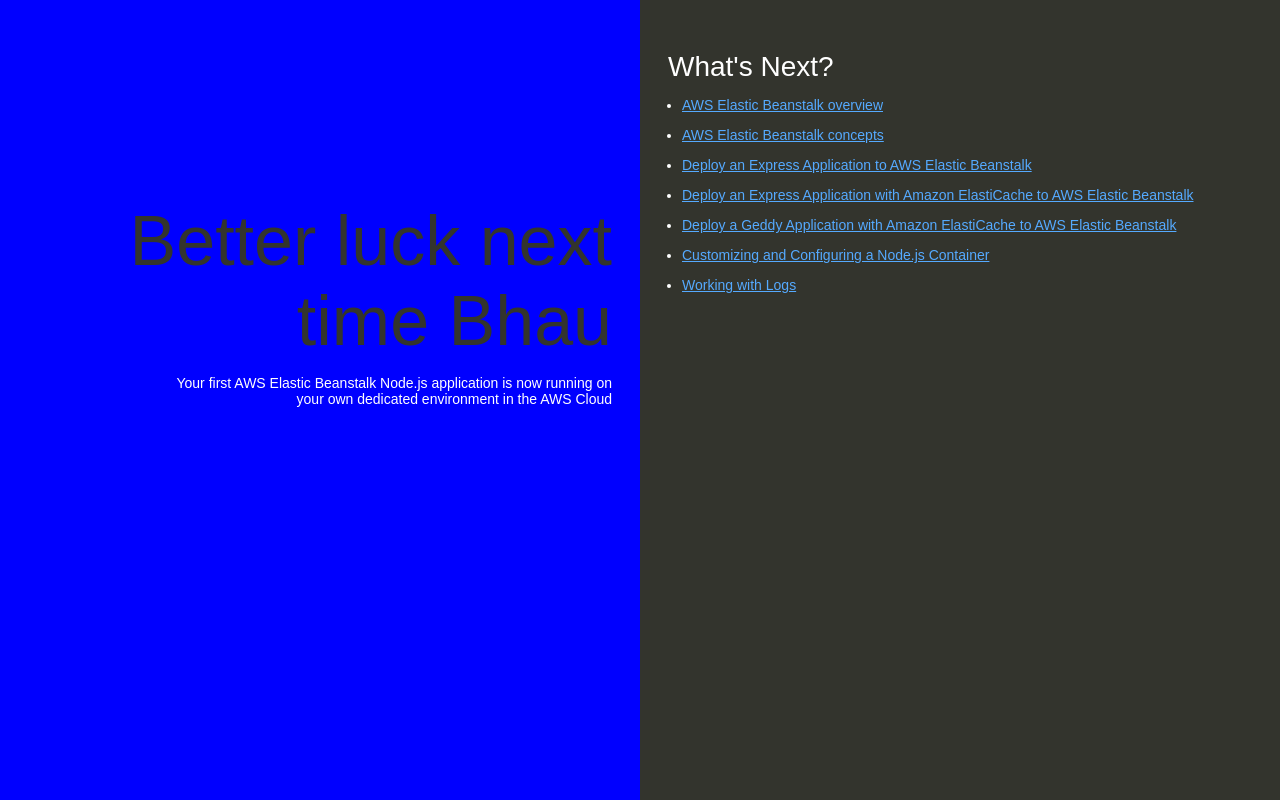
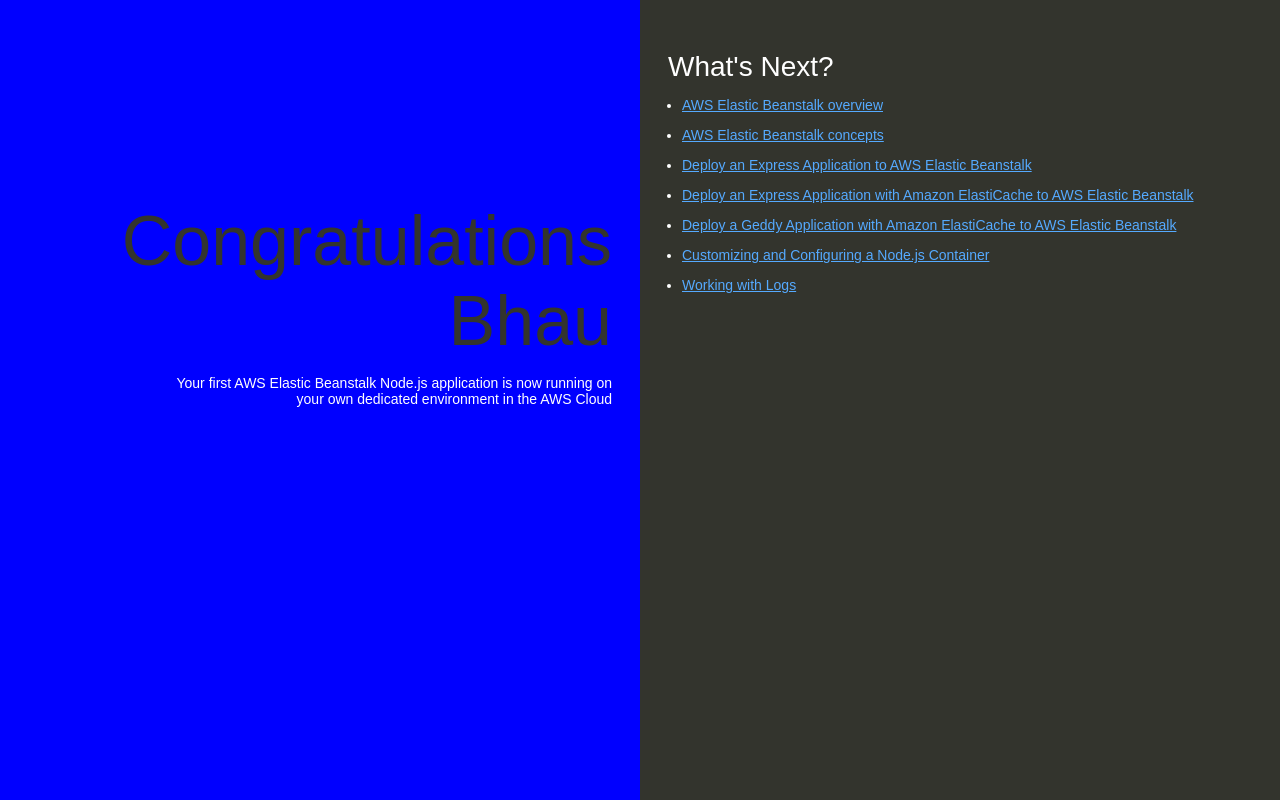
Before and after one commit to Tejas-Wagh/aws-code-pipeline-demo, a website: page index.html in a window 1280 px wide. Drawn offline with Linux system fonts and the light colour scheme.

Commit message:
Update index.html

```diff
--- a/index.html
+++ b/index.html
@@ -74,7 +74,7 @@
   </head>
   <body>
     <div class="textColumn">
-      <h1>Better luck next time Bhau</h1>
+      <h1>Congratulations Bhau</h1>
       <p>Your first AWS Elastic Beanstalk Node.js application is now running on your own dedicated environment in the AWS Cloud</p>
     </div>
     <div class="linksColumn">
```
